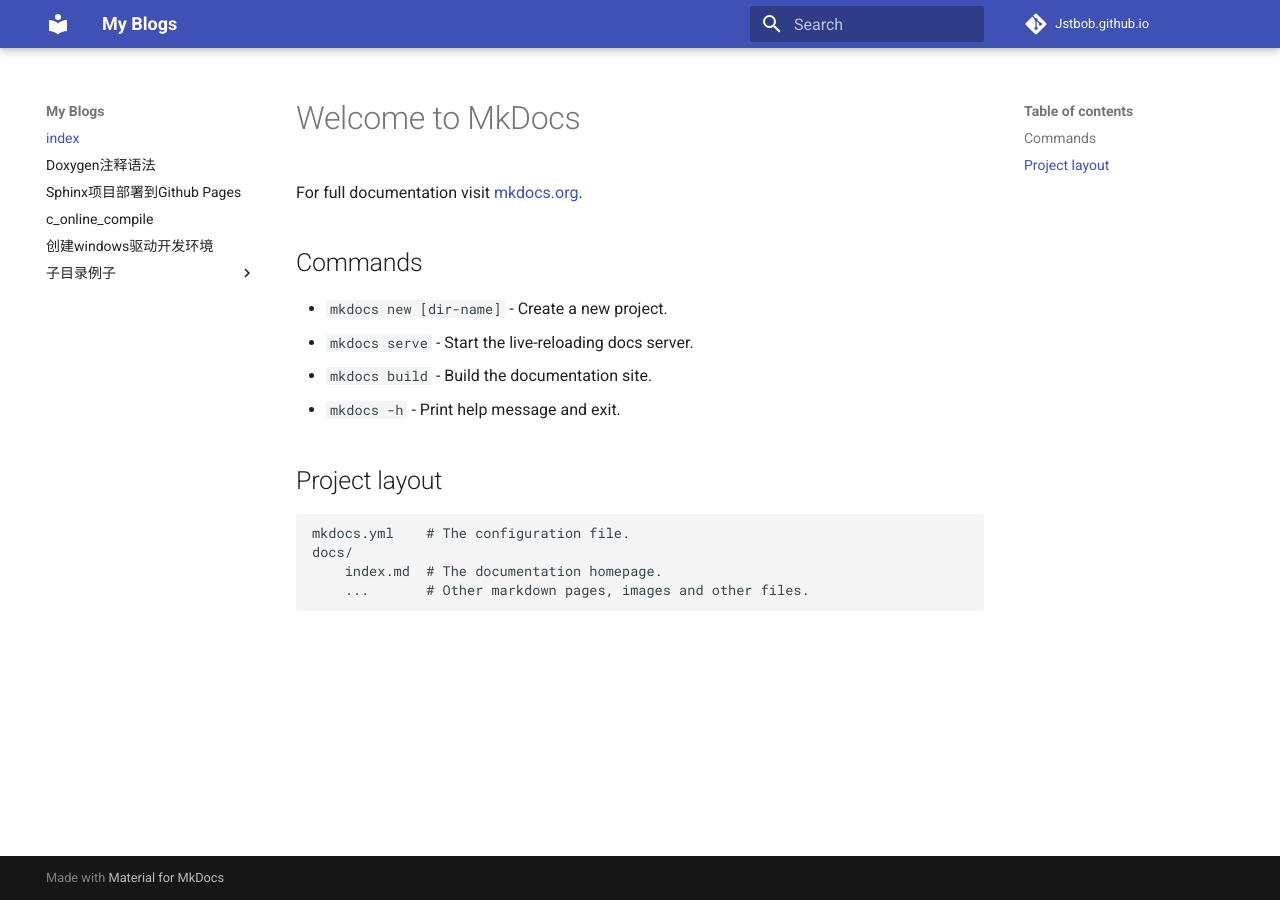
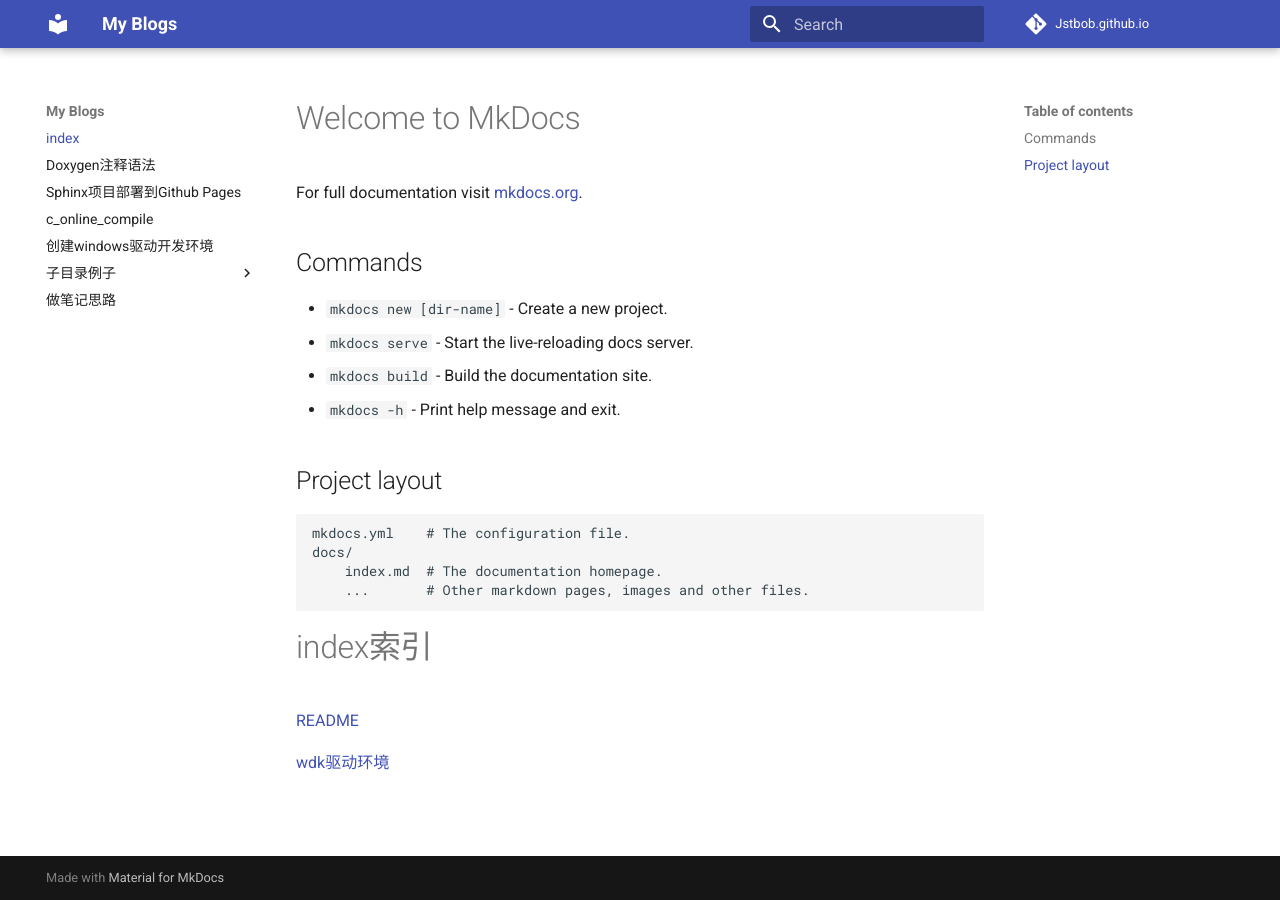
Before and after one commit to Jstbob/mkdocs-example, an MkDocs documentation site: the page built from docs/index.md, in a window 1280 px wide. Built offline with MkDocs 1.6.1 and Material for MkDocs 9.7.7, drawn with Linux system fonts in a browser that asks for light colours; comment, search, counter and statistics services are not loaded.

Commit message:
update index.md

```diff
--- a/docs/index.md
+++ b/docs/index.md
@@ -15,3 +15,9 @@ For full documentation visit [mkdocs.org](https://www.mkdocs.org).
     docs/
         index.md  # The documentation homepage.
         ...       # Other markdown pages, images and other files.
+
+# index索引
+
+[README](readme.md)
+
+[wdk驱动环境](创建windows驱动开发环境.md)
--- a/mkdocs.yml
+++ b/mkdocs.yml
@@ -15,3 +15,4 @@ nav:
   - 子目录例子:
     - demo1: "sub folder/demo1.md"
     - demo2: "sub folder/demo2.md"
+  - 做笔记思路: "readme.md"
```
Also changed, not shown: docs/readme.md (added, +2 -0 lines).
